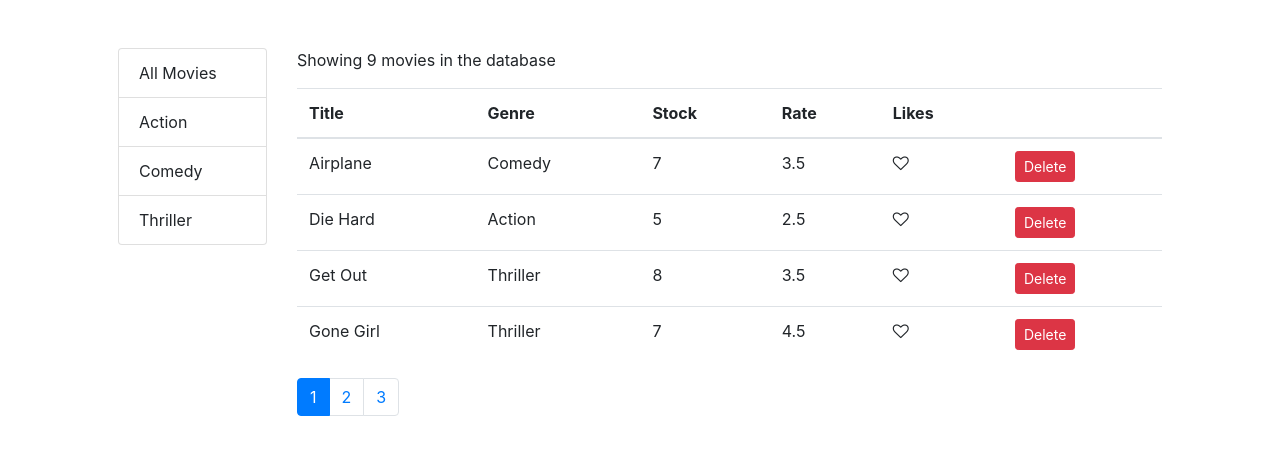
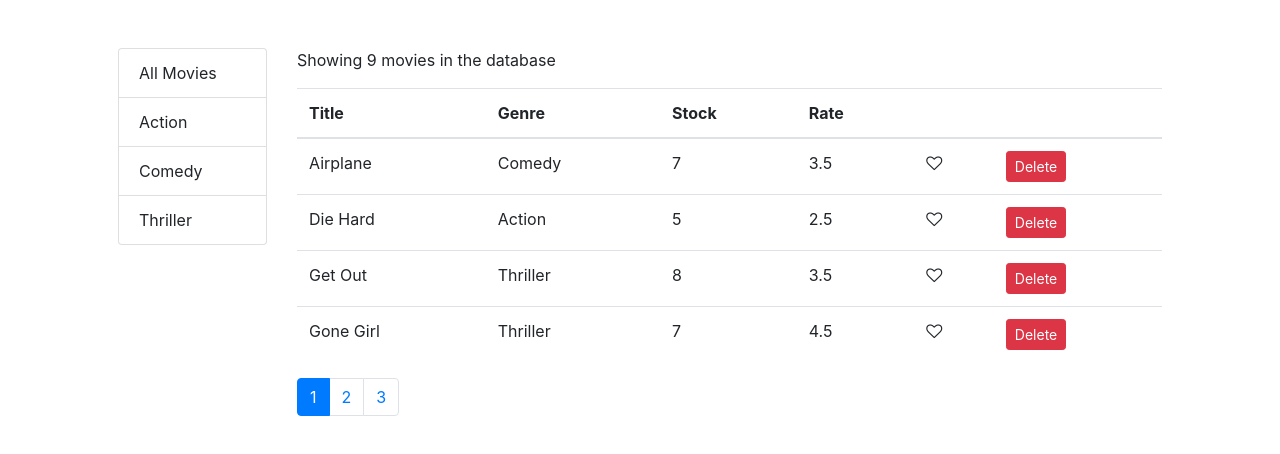
Before and after one commit to uktamjon-komilov/reactVidlyApp, a React (Create React App) app: page / in a window 1280 px wide. Shown: the top 454 px of the page. Built offline with nearby package versions, Linux system fonts and the light colour scheme.

Commit message:
Table header was extracted

```diff
--- a/src/components/common/listGroup.jsx
+++ b/src/components/common/listGroup.jsx
@@ -8,15 +8,16 @@ const ListGroup = (props) => {
     selectedItem,
     onItemSelect,
   } = props;
+
   return (
     <ul className="list-group">
       {items.map((item) => (
         <li
           onClick={() => onItemSelect(item)}
-          key={item[valueProperty]}
           className={
             item === selectedItem ? "list-group-item active" : "list-group-item"
           }
+          key={item[valueProperty]}
         >
           {item[textProperty]}
         </li>
--- a/src/components/movies.jsx
+++ b/src/components/movies.jsx
@@ -47,14 +47,7 @@ class Movies extends Component {
     });
   };
 
-  handleSort = (path) => {
-    const sortColumn = { ...this.state.sortColumn };
-    if (path === sortColumn.path) {
-      sortColumn.order = sortColumn.order === "asc" ? "desc" : "asc";
-    } else {
-      sortColumn.path = path;
-      sortColumn.order = "asc";
-    }
+  handleSort = (sortColumn) => {
     this.setState({ sortColumn });
   };
 
@@ -92,6 +85,7 @@ class Movies extends Component {
           <p>Showing {filtered.length} movies in the database</p>
           <MoviesTable
             movies={movies}
+            sortColumn={sortColumn}
             onDelete={this.handleDelete}
             onLike={this.handleLike}
             onSort={this.handleSort}
--- a/src/components/moviesTable.js
+++ b/src/components/moviesTable.js
@@ -1,18 +1,26 @@
-import React from "react";
+import React, { Component } from "react";
 import Likes from "./common/like";
+import TableHeader from "./tableHeder";
 
-const MoviesTable = (props) => {
-  const { movies, onLike, onDelete, onSort } = props;
+class MoviesTable extends Component {
+  columns = [
+    { path: "title", label: "Title" },
+    { path: "genre.name", label: "Genre" },
+    { path: "numberInStock", label: "Stock" },
+    { path: "dailyRentalRate", label: "Rate" },
+    { key: "like" },
+    { key: "delete" },
+  ];
+
+  render() {
+    const { movies, sortColumn, onLike, onDelete, onSort } = this.props;
     return (
       <table className="table">
-      <thead style={{ fontWeight: "bold" }}>
-        <th onClick={() => onSort("title")}>Title</th>
-        <th onClick={() => onSort("genre.name")}>Genre</th>
-        <th onClick={() => onSort("numberInStock")}>Stock</th>
-        <th onClick={() => onSort("dailyRentalRate")}>Rate</th>
-        <th>Likes</th>
-        <th></th>
-      </thead>
+        <TableHeader
+          columns={this.columns}
+          sortColumn={sortColumn}
+          onSort={onSort}
+        />
         <tbody>
           {movies.map((movie) => (
             <tr key={movie._id}>
@@ -36,6 +44,6 @@ const MoviesTable = (props) => {
         </tbody>
       </table>
     );
-};
-
+  }
+}
 export default MoviesTable;
--- /dev/null
+++ b/src/components/tableHeder.js
@@ -0,0 +1,30 @@
+import React, { Component } from "react";
+
+class TableHeader extends Component {
+  raiseSort = (path) => {
+    const sortColumn = { ...this.props.sortColumn };
+    if (path === sortColumn.path) {
+      sortColumn.order = sortColumn.order === "asc" ? "desc" : "asc";
+    } else {
+      sortColumn.path = path;
+      sortColumn.order = "asc";
+    }
+    this.props.onSort(sortColumn);
+  };
+
+  render() {
+    return (
+      <thead style={{ fontWeight: "bold" }}>
+        <tr>
+          {this.props.columns.map((c) => (
+            <th key={c.path || c.key} onClick={() => this.raiseSort(c.path)}>
+              {c.label}
+            </th>
+          ))}
+        </tr>
+      </thead>
+    );
+  }
+}
+
+export default TableHeader;
```
Also changed, not shown: src/components/common/pagination.jsx (+16 -11 lines), 1 other file (tests, documents, lock files or other folders). Lines whose indentation alone changed are shown as unchanged.
